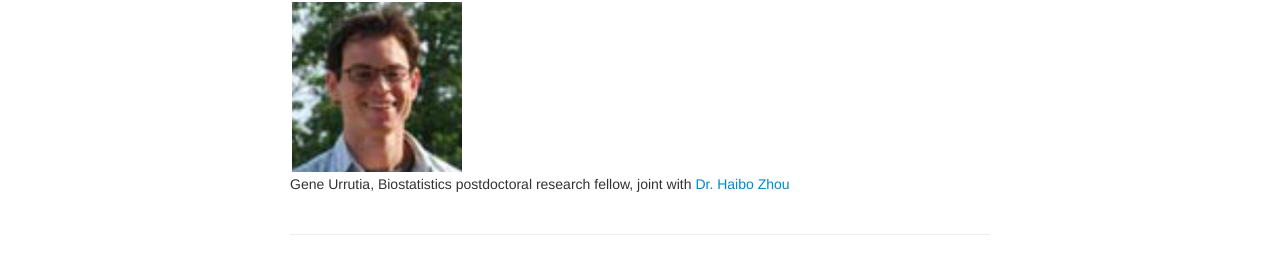
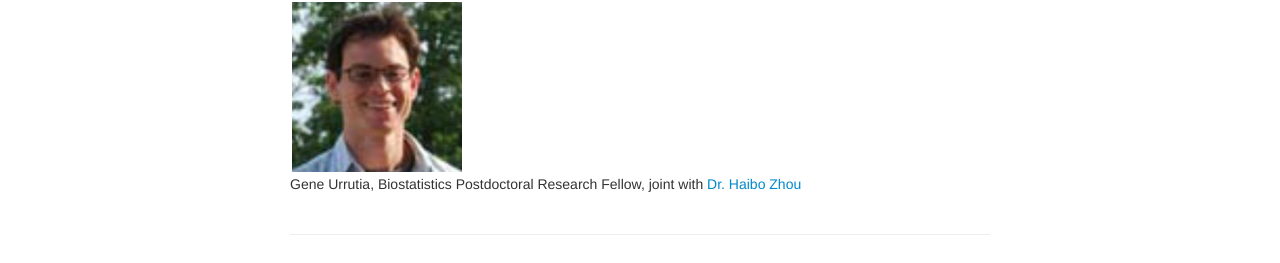
Before and after one commit to yuchaojiang/yuchaojiang.github.io, a Jekyll site: the page built from pages/people.md, in a window 1280 px wide. Shown: the part 854-1117 px from the top of the page. Built offline with Jekyll 4.4.1, drawn with Linux system fonts in a browser that asks for light colours.

```diff
--- a/pages/people.md
+++ b/pages/people.md
@@ -56,4 +56,4 @@ Rujin Wang, Biostatistics PhD candidate, joint with [Dr. Danyu Lin](http://sph.u
     </div>
 </div>
 
-Gene Urrutia, Biostatistics postdoctoral research fellow, joint with [Dr. Haibo Zhou](http://sph.unc.edu/adv_profile/haibo-zhou-phd/)
+Gene Urrutia, Biostatistics Postdoctoral Research Fellow, joint with [Dr. Haibo Zhou](http://sph.unc.edu/adv_profile/haibo-zhou-phd/)
```
